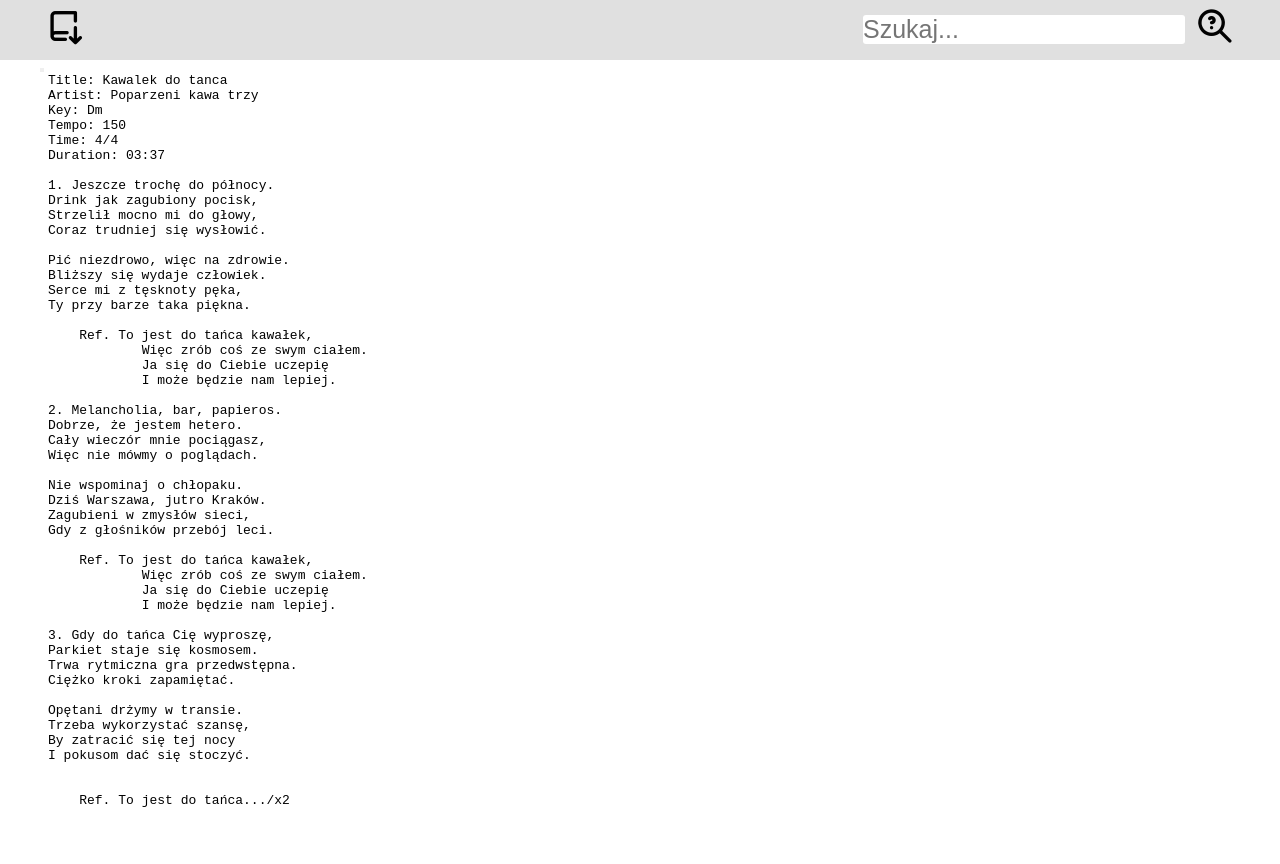
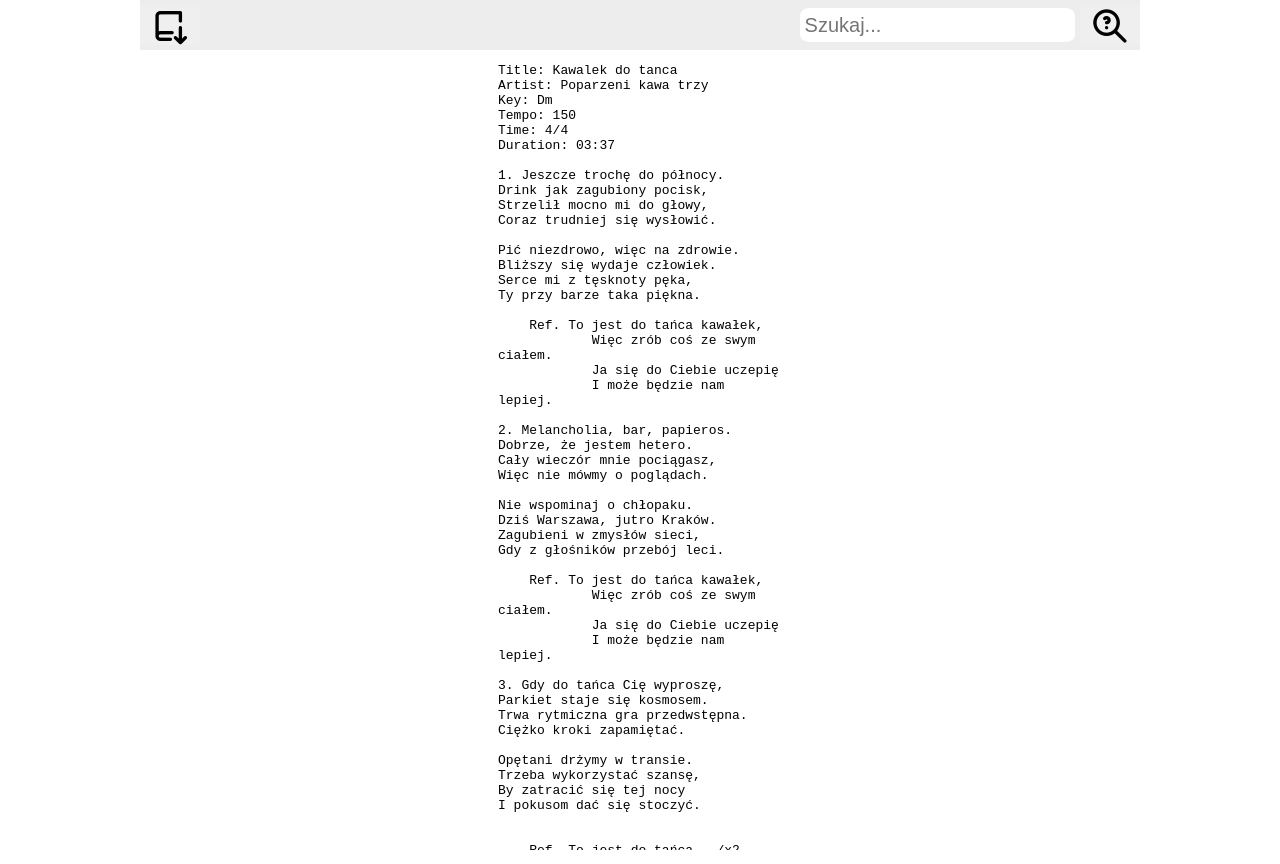
Before and after one commit to rafko12/spiewnik, a plain HTML site: page index.html in a window 1280 px wide. Drawn offline with nearby package versions, Linux system fonts and the light colour scheme.

Commit message:
change display to flex, transparent navigation, the centre position of the text

```diff
--- a/index.html
+++ b/index.html
@@ -11,12 +11,15 @@
 </head>
 
 <body>
-    <nav>
-        <div class="wrapper rel">
-            <button class="navi-btn rel"><i class="ti ti-book-download"></i></button>
-            <form action="https://www.google.pl/search" method="get">
-                <input class="text-search" tpe="text" name="search" placeholder="Szukaj..." autocomplete="off" required>
-                <button><i class="btn-search ti ti-zoom-question"></i></button>
+    <nav class="nav">
+        <div class="nav-burger">
+            <button class="nav-btn"><i class="ti ti-book-download"></i></button>
+        </div>
+        <div class="search-box">
+            <form action="https://www.google.pl/search" method="get" class="search-box">
+                <input class="search-input" tpe="text" name="search" placeholder="Szukaj..." autocomplete="off"
+                    required>
+                <button class="search-btn"><i class="ti ti-zoom-question"></i></button>
             </form>
         </div>
     </nav>
--- /dev/null
+++ b/main.scss
@@ -0,0 +1,95 @@
+@import './colors';
+@import './components';
+@import './mixins';
+
+*,
+*::before,
+*::after {
+	box-sizing: border-box;
+	margin: 0;
+	padding: 0;
+}
+
+html {
+	scroll-behavior: smooth;
+}
+
+.rel {
+	position: relative;
+}
+
+nav {
+	position: sticky;
+	top: 0;
+	// display: flex;
+	// justify-content: space-between;
+	// align-items: center;
+	// width: 100%;
+	// max-width: 1000px;
+	height: 60px;
+	background-color: $nav;
+
+	.nav {
+		margin: 0 auto;
+		width: 100%;
+		max-width: 1200px;
+
+		.nav-burger {
+			position: relative;
+			top: 0;
+			left: 0;
+			padding: 5px;
+			font-size: 40px;
+			border: none;
+			background-color: $nav;
+			cursor: pointer;
+		}
+		.search-box {
+			.search-input {
+				position: absolute;
+				top: 15px;
+				right: 55px;
+				font-size: 25px;
+				border: none;
+				border-radius: 3px;
+			}
+			.search-btn {
+				position: absolute;
+				top: 0;
+				right: 0;
+				padding: 5px;
+				font-size: 40px;
+				border: none;
+				background-color: $nav;
+				cursor: pointer;
+			}
+		}
+	}
+}
+main {
+	margin: 0 auto;
+	max-width: 1200px;
+	iframe {
+		width: 100%;
+		height: 100vh;
+		border: none;
+	}
+}
+
+@media (max-width: 300px) {
+	.search-input {
+		max-width: 180px;
+	}
+}
+
+@media (min-width: 300px) and (max-width: 350px) {
+	.search-input {
+		max-width: 200px;
+	}
+}
+
+@media (min-width: 351px) and (max-width: 415px) {
+	.search-input {
+		max-width: 250px;
+	}
+}
--- a/sass/_colors.scss
+++ b/sass/_colors.scss
@@ -1 +1,2 @@
-$nav: rgb(224, 224, 224);
+$nav: rgba(224, 224, 224, 0.575);
+$none: rgba(224, 224, 224, 0);
--- a/sass/main.scss
+++ b/sass/main.scss
@@ -1,10 +1,6 @@
 @import './colors';
-@import './components';
-@import './mixins';
 
-*,
-*::before,
-*::after {
+* {
 	box-sizing: border-box;
 	margin: 0;
 	padding: 0;
@@ -14,77 +10,78 @@ html {
 	scroll-behavior: smooth;
 }
 
-.rel {
-	position: relative;
+body {
+	display: flex;
+	flex-direction: column;
+	justify-content: center;
+	align-items: center;
 }
 
-nav {
+.nav {
 	position: sticky;
 	top: 0;
-	height: 60px;
+	display: flex;
+	justify-content: space-between;
+	align-items: center;
+	width: 100%;
+	max-width: 1000px;
+	height: 50px;
 	background-color: $nav;
 
-	.wrapper {
-		margin: 0 auto;
-		width: 100%;
-		max-width: 1200px;
+	.nav-btn {
+		flex-shrink: 0;
+		border: none;
+		cursor: pointer;
+		.ti {
+			padding: 5px 10px;
+			font-size: 40px;
+			transition: box-shadow 0.5s;
+		}
+		.ti:hover {
+			text-shadow: 0px 0px 20px #00000056;
+		}
+		.ti:active {
+			box-shadow: 2px 3px 0 0 rgba(255, 255, 255, 0.8), inset 11px 6px 10px rgba(0, 0, 0, 0.2);
+		}
+	}
 
-		.navi-btn {
-			position: relative;
-			top: 0;
-			left: 0;
+	.search-box {
+		display: flex;
+		justify-content: flex-end;
+		background-color: $none;
+		.search-input {
 			padding: 5px;
-			font-size: 40px;
+			margin-right: 5px;
+			width: 100%;
+			max-width: 300px;
+			font-size: 20px;
 			border: none;
-			background-color: $nav;
+			border-top-style: solid;
+			border-bottom-style: solid;
+			border-color: $nav;
+			border-radius: 10px;
+		}
+		.search-btn {
+			border: none;
 			cursor: pointer;
-		}
-		form {
-			.text-search {
-				position: absolute;
-				top: 15px;
-				right: 55px;
-				font-size: 25px;
-				border: none;
-				border-radius: 3px;
+			.ti {
+				padding: 5px 10px;
+				font-size: 40px;
 			}
-			.btn-search {
-				position: absolute;
-				top: 0;
-				right: 0;
-				padding: 5px;
-				font-size: 40px;
-				border: none;
-				background-color: $nav;
-				cursor: pointer;
+			.ti:hover {
+				text-shadow: 0px 0px 20px #00000056;
+			}
+			.ti:active {
+				box-shadow: 2px 3px 0 0 rgba(255, 255, 255, 0.8), inset 11px 6px 10px rgba(0, 0, 0, 0.2);
 			}
 		}
 	}
 }
+
 main {
-	margin: 0 auto;
-	max-width: 1200px;
 	iframe {
 		width: 100%;
 		height: 100vh;
 		border: none;
 	}
 }
-
-@media (max-width: 300px) {
-	.text-search {
-		max-width: 180px;
-	}
-}
-
-@media (min-width: 300px) and (max-width: 350px) {
-	.text-search {
-		max-width: 200px;
-	}
-}
-
-@media (min-width: 351px) and (max-width: 415px) {
-	.text-search {
-		max-width: 250px;
-	}
-}
```
Also changed, not shown: css/main.css, 1 other file.
